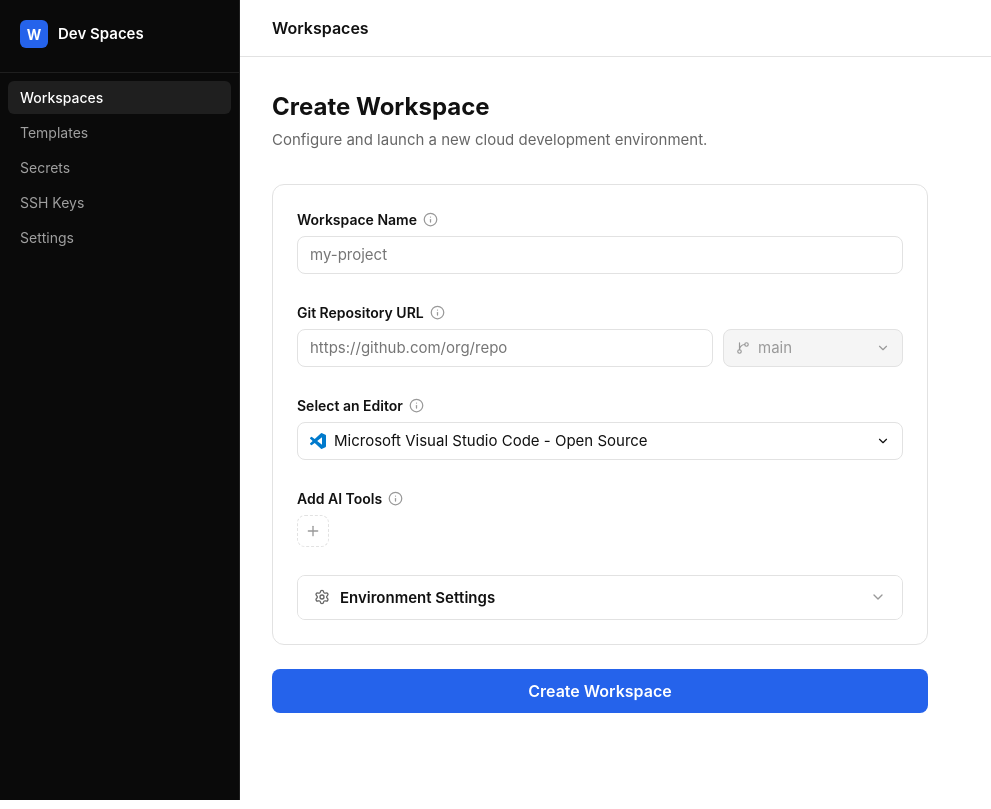
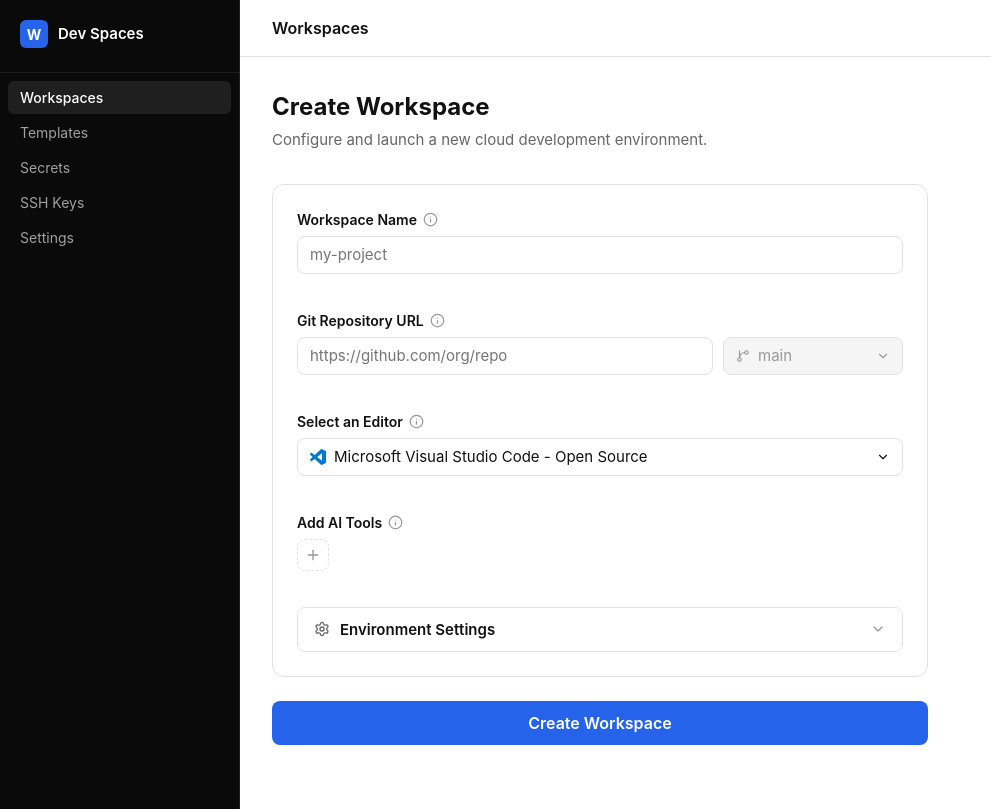
Before and after one commit to TheChosenMok/Dev-Spaces-Start-workspace, a React (Vite) app: page / in a window 1280 px wide. Shown: the whole page, without its empty margins (0-991 px from the left). Built offline with nearby package versions, Linux system fonts and the light colour scheme.

Commit message:
more spacing in between fields

```diff
--- a/src/components/FormField.tsx
+++ b/src/components/FormField.tsx
@@ -10,7 +10,7 @@ interface FormFieldProps {
 
 export function FormField({ label, tooltip, children, htmlFor }: FormFieldProps) {
   return (
-    <div style={{ marginBottom: 28 }}>
+    <div style={{ marginBottom: 36 }}>
       <label
         htmlFor={htmlFor}
         style={{
```
